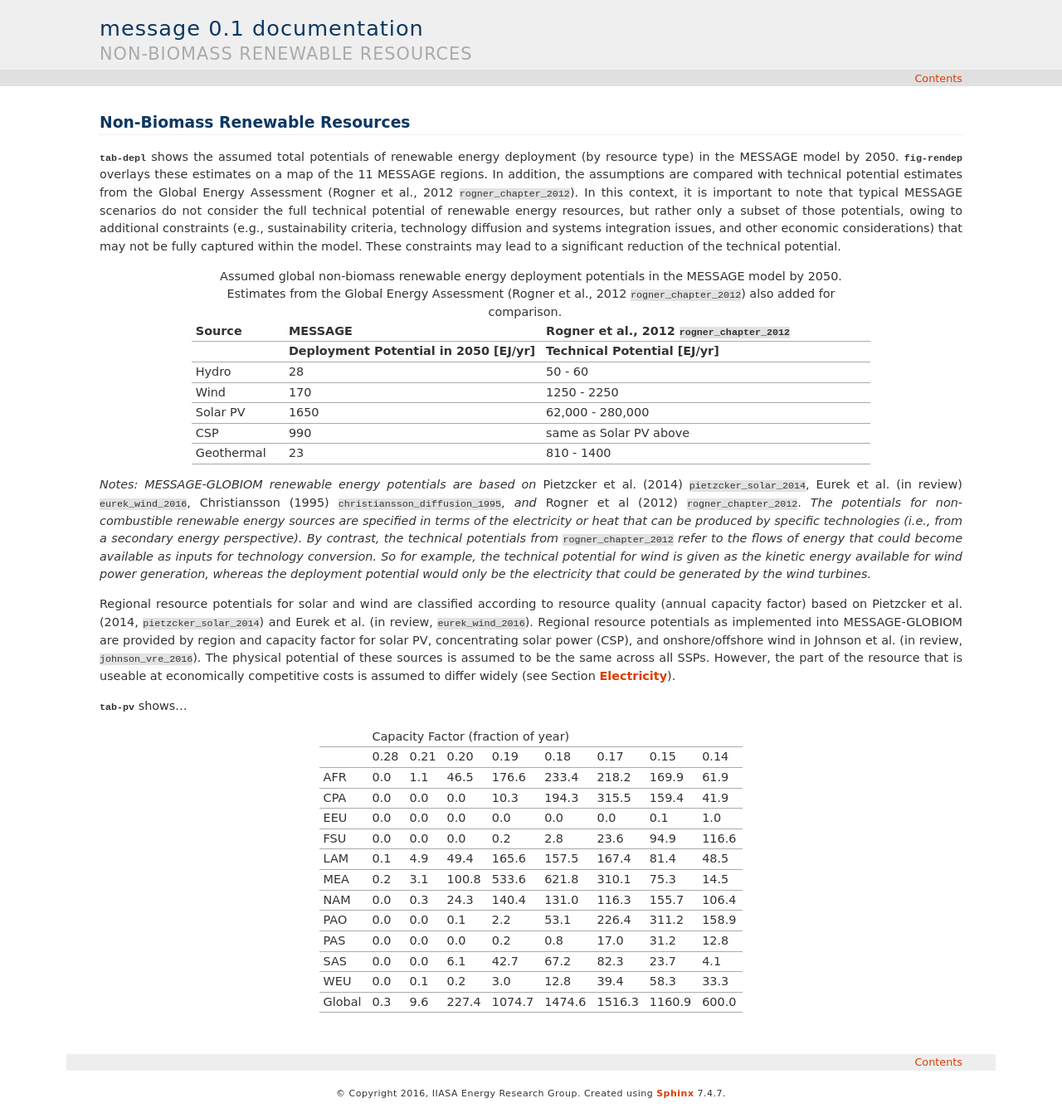
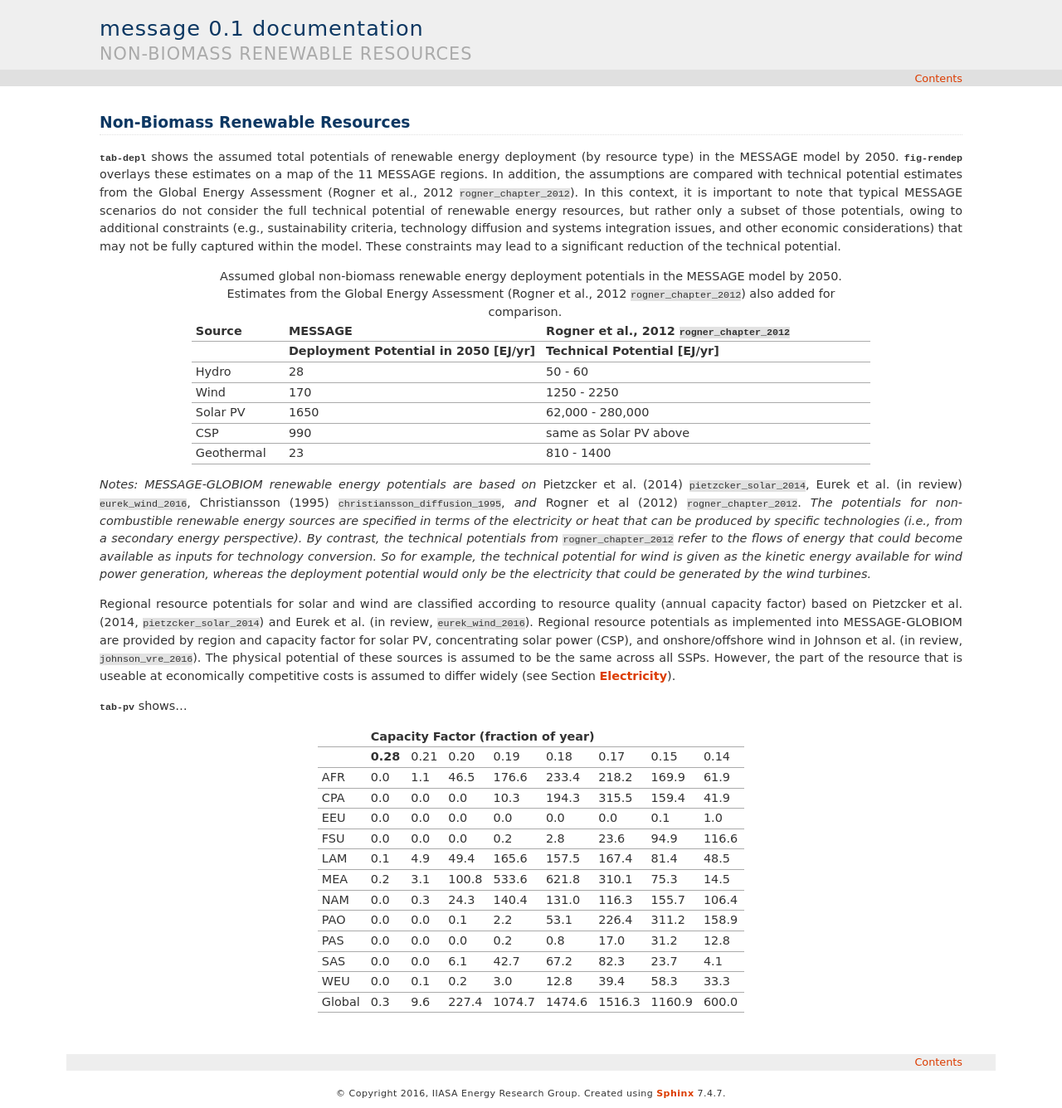
Before and after one commit to yiyi1991/message-ix-models, a Sphinx documentation site: the page built from doc/global/source/message_globiom/energy/resource/renewable.rst, in a window 1280 px wide. Shown: the whole page at 83% size. Built offline with Sphinx 7.4.7, drawn with Linux system fonts in a browser that asks for light colours; pages that are not in the unit, such as notebooks, are missing from menus; cross-references to code outside the pages are shown as plain code.

```diff
--- a/doc/global/source/message_globiom/energy/resource/renewable.rst
+++ b/doc/global/source/message_globiom/energy/resource/renewable.rst
@@ -65,11 +65,11 @@ the part of the resource that is useable at economically competitive costs is as
 
 +----------+---------------------------------------------------------------------------------+
 |          |                                                                                 |
-|          |   Capacity Factor (fraction of year)                                            |
+|          |                    **Capacity Factor (fraction of year)**                       |
 |          |                                                                                 |
 +----------+--------+--------+---------+----------+----------+----------+----------+---------+
 |          |        |        |         |          |          |          |          |         |
-|          |   0.28 |   0.21 |   0.20  |   0.19   |   0.18   |   0.17   |   0.15   |   0.14  |
+|          |**0.28**|   0.21 |   0.20  |   0.19   |   0.18   |   0.17   |   0.15   |   0.14  |
 |          |        |        |         |          |          |          |          |         |
 +----------+--------+--------+---------+----------+----------+----------+----------+---------+
 |          |        |        |         |          |          |          |          |         |
```
